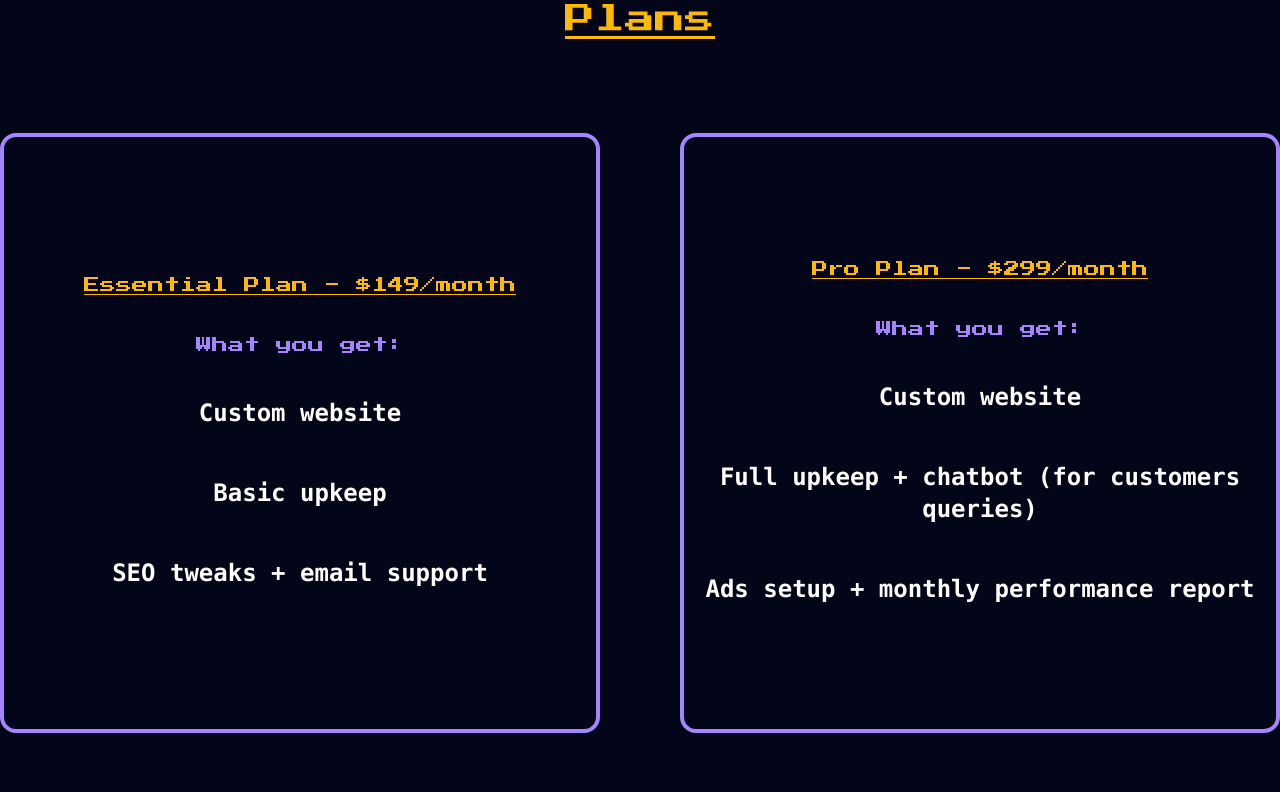
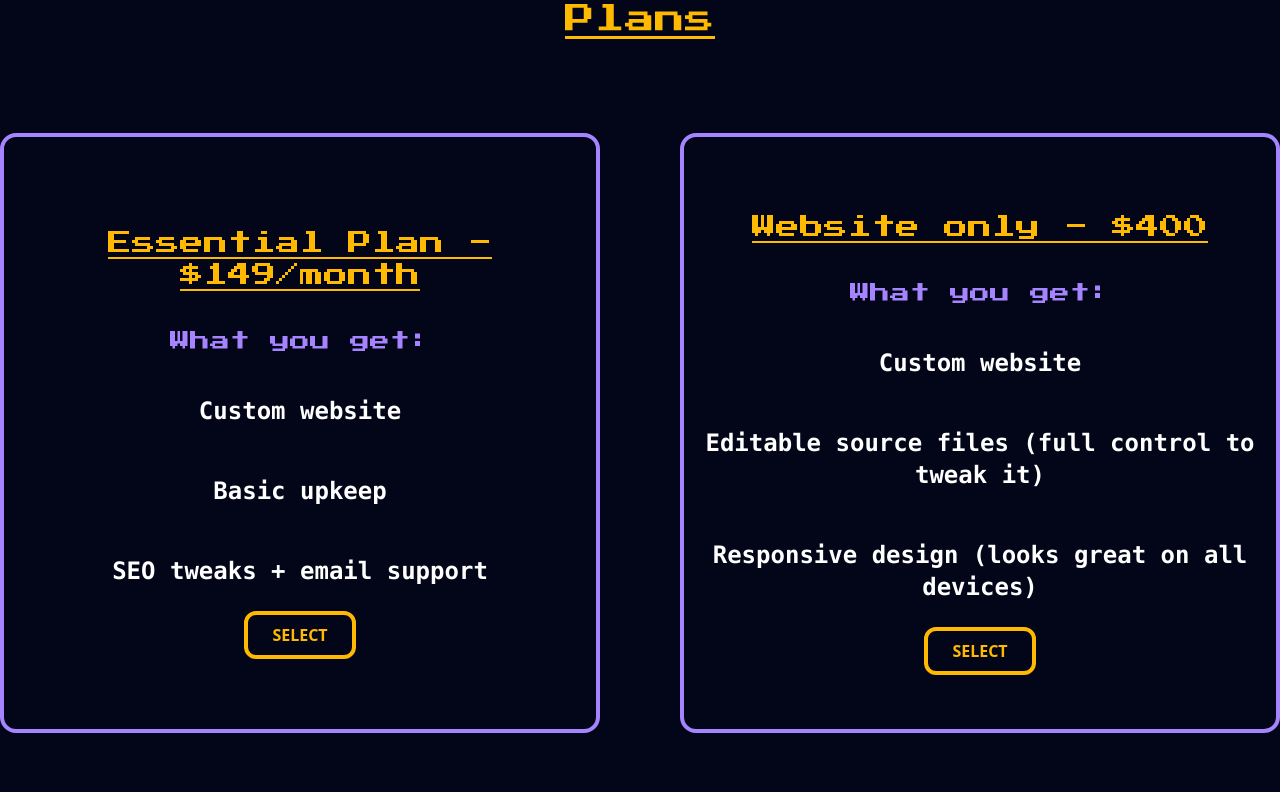
Before and after one commit to ShadyMuffin/sveltekitAlani, a SvelteKit app: page / in a window 1280 px wide. Shown: the part 4540-5332 px from the top of the page. Built offline with nearby package versions, Linux system fonts and the light colour scheme.

Commit message:
added a 3rd plan

```diff
--- a/src/routes/Plans.svelte
+++ b/src/routes/Plans.svelte
@@ -4,6 +4,15 @@
 			header: 'Essential Plan - $149/month',
 			title: 'What you get:',
 			planList: ['Custom website', 'Basic upkeep', 'SEO tweaks + email support']
+		},
+		{
+			header: 'Website only - $400',
+			title: 'What you get:',
+			planList: [
+				'Custom website',
+				'Editable source files (full control to tweak it)',
+				'Responsive design (looks great on all devices)'
+			]
 		},
 		{
 			header: 'Pro Plan - $299/month',
@@ -22,15 +31,19 @@
 	<div class="grid place-content-center justify-evenly gap-20 xl:grid-cols-2">
 		{#each plans as plan}
 			<div
-				class=" mx-auto h-[600px] w-[600px] place-content-center rounded-2xl border-4 border-violet-400 bg-slate-950 p-5 duration-300 ease-in-out hover:cursor-pointer hover:bg-slate-800 hover:mix-blend-normal hover:shadow-amber-300"
+				class=" mx-auto h-[600px] w-[600px] place-content-center rounded-2xl border-4 border-violet-400 bg-slate-950 p-5 duration-300 ease-in-out hover:bg-slate-800 hover:mix-blend-normal hover:shadow-amber-300"
 			>
-				<h1 class="py-5 text-center underline">{plan.header}</h1>
-				<h3 class="py-4 text-center text-violet-400">{plan.title}</h3>
+				<h1 class="py-5 text-center text-2xl underline">{plan.header}</h1>
+				<h3 class="py-4 text-center text-xl text-violet-400">{plan.title}</h3>
 				<ul class="text-center">
 					{#each plan.planList as list}<li class="py-6 font-mono text-2xl font-semibold text-white">
 							{list}
 						</li>{/each}
 				</ul>
+				<button
+					class="rounded-xl border-4 border-amber-400 px-6 py-2 font-bold uppercase duration-300 ease-in-out hover:cursor-pointer hover:bg-amber-400 hover:text-black"
+					>Select</button
+				>
 			</div>
 		{/each}
 	</div>
```
